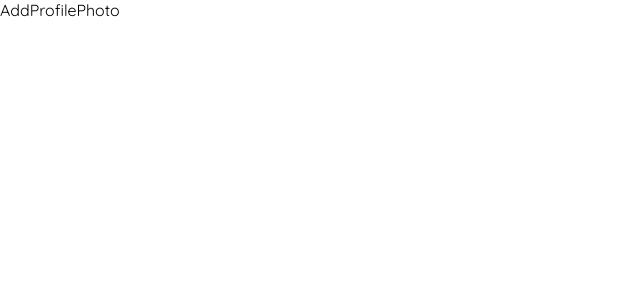
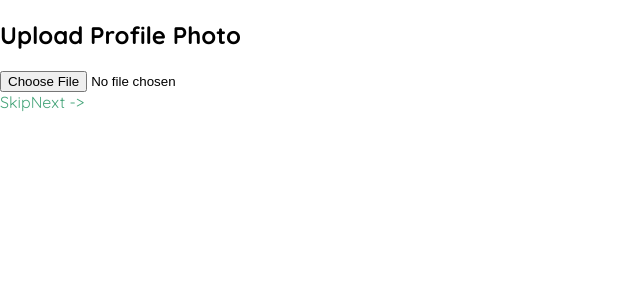
Before and after one commit to malak-joumaa/Homemade, a React (Create React App) app in the folder frontend/: page /profile-photo in a window 1280 px wide. Shown: the top 300 px of the page, without its empty margins (0-640 px from the left). Built offline with nearby package versions, Linux system fonts and the light colour scheme.

Commit message:
Frontend: Adding AddProfilePhoto jsx

```diff
--- a/frontend/src/pages/AddProfilePhoto.js
+++ b/frontend/src/pages/AddProfilePhoto.js
@@ -1,7 +1,19 @@
 import React from "react";
+import { Link, useNavigate } from "react-router-dom";
 
 const AddProfilePhoto = () => {
-  return <div>AddProfilePhoto</div>;
+  return (
+    <div>
+      <div className="follow-up-div">
+        <h2>Upload Profile Photo</h2>
+        <input type="file" />
+        <div id="uploaded-profile-photo"></div>
+        {/* Link to be changed */}
+        <Link to="/sign-in">Skip</Link>
+        <Link to="/sign-in">Next -{">"}</Link>
+      </div>
+    </div>
+  );
 };
 
 export default AddProfilePhoto;
--- a/frontend/src/pages/SignUp.js
+++ b/frontend/src/pages/SignUp.js
@@ -28,7 +28,7 @@ const SignUp = () => {
     });
     const data = await res.json();
     console.log(data);
-    navigate("/sign-in");
+    navigate("/profile-photo");
   };
 
   return (
```
